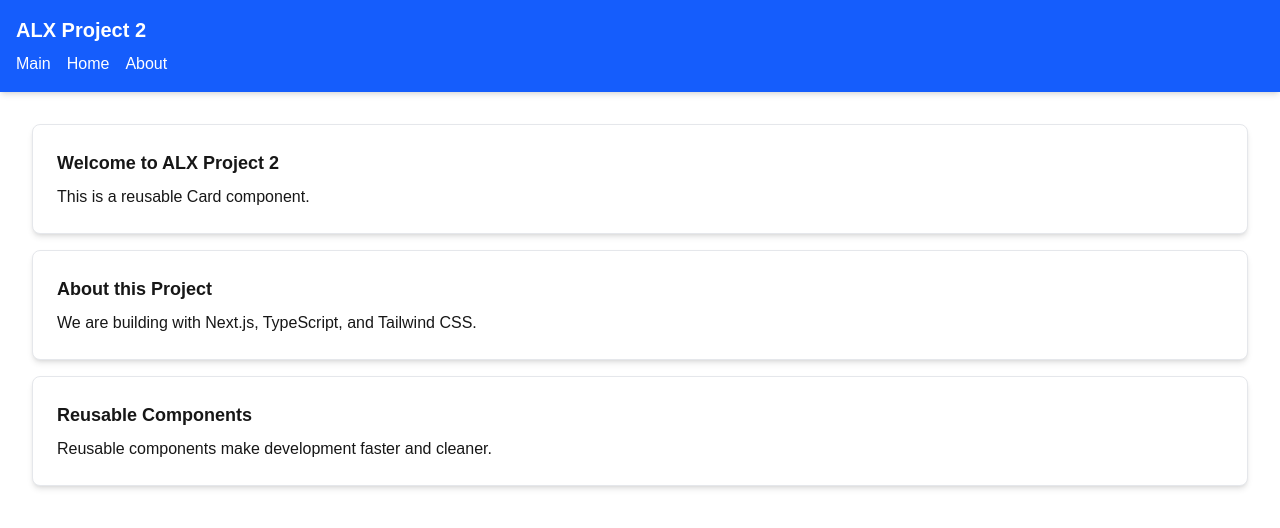
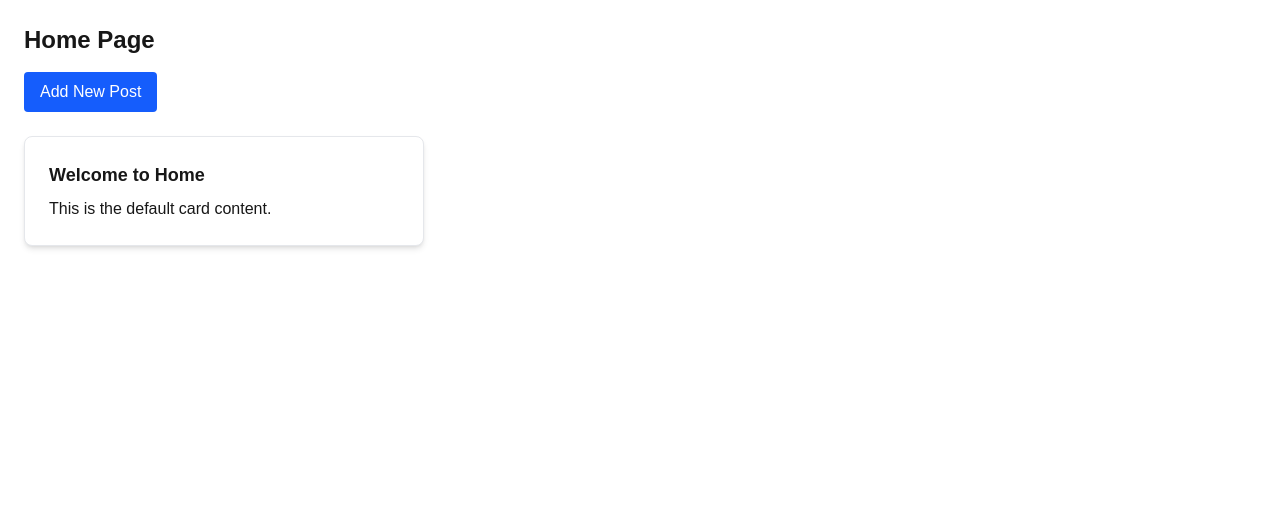
Before and after one commit to trizahc/alx-project-0x02-setup, a Next.js app in the folder alx-project-0x02/: page /home in a window 1280 px wide. Shown: the top 528 px of the page. Built offline with nearby package versions, Linux system fonts and the light colour scheme.

Commit message:
implemented a modal component

```diff
--- /dev/null
+++ b/alx-project-0x02/components/common/PostModal.tsx
@@ -0,0 +1,64 @@
+// components/common/PostModal.tsx
+import { useState } from 'react'
+
+interface PostModalProps {
+  isOpen: boolean
+  onClose: () => void
+  onSubmit: (title: string, content: string) => void
+}
+
+const PostModal = ({ isOpen, onClose, onSubmit }: PostModalProps) => {
+  const [title, setTitle] = useState('')
+  const [content, setContent] = useState('')
+
+  const handleSubmit = (e: React.FormEvent) => {
+    e.preventDefault()
+    if (!title || !content) return
+    onSubmit(title, content)
+    setTitle('')
+    setContent('')
+    onClose()
+  }
+
+  if (!isOpen) return null
+
+  return (
+    <div className="fixed inset-0 flex items-center justify-center bg-black bg-opacity-40 z-50">
+      <div className="bg-white p-6 rounded-lg shadow-lg w-[90%] max-w-md">
+        <h2 className="text-xl font-bold mb-4">Add a New Post</h2>
+        <form onSubmit={handleSubmit}>
+          <input
+            type="text"
+            placeholder="Title"
+            value={title}
+            onChange={(e) => setTitle(e.target.value)}
+            className="w-full mb-3 p-2 border rounded"
+          />
+          <textarea
+            placeholder="Content"
+            value={content}
+            onChange={(e) => setContent(e.target.value)}
+            className="w-full mb-3 p-2 border rounded"
+          />
+          <div className="flex justify-end space-x-2">
+            <button
+              type="button"
+              onClick={onClose}
+              className="px-4 py-2 bg-gray-300 rounded"
+            >
+              Cancel
+            </button>
+            <button
+              type="submit"
+              className="px-4 py-2 bg-blue-600 text-white rounded"
+            >
+              Submit
+            </button>
+          </div>
+        </form>
+      </div>
+    </div>
+  )
+}
+
+export default PostModal
--- a/alx-project-0x02/pages/home.tsx
+++ b/alx-project-0x02/pages/home.tsx
@@ -1,17 +1,40 @@
 // pages/home.tsx
-import Header from '@/components/layout/Header'
+import { useState } from 'react'
 import Card from '@/components/common/Card'
+import PostModal from '@/components/common/PostModal'
 
 const Home = () => {
+  const [cards, setCards] = useState([
+    { title: 'Welcome to Home', content: 'This is the default card content.' },
+  ])
+  const [isModalOpen, setIsModalOpen] = useState(false)
+
+  const handleAddCard = (title: string, content: string) => {
+    setCards([...cards, { title, content }])
+  }
+
   return (
-    <>
-      <Header />
-      <main className="p-8 space-y-4">
-        <Card title="Welcome to ALX Project 2" content="This is a reusable Card component." />
-        <Card title="About this Project" content="We are building with Next.js, TypeScript, and Tailwind CSS." />
-        <Card title="Reusable Components" content="Reusable components make development faster and cleaner." />
-      </main>
-    </>
+    <div className="p-6">
+      <h1 className="text-2xl font-bold mb-4">Home Page</h1>
+      <button
+        onClick={() => setIsModalOpen(true)}
+        className="mb-6 px-4 py-2 bg-blue-600 text-white rounded hover:bg-blue-700"
+      >
+        Add New Post
+      </button>
+
+      <div className="grid gap-4 md:grid-cols-2 lg:grid-cols-3">
+        {cards.map((card, index) => (
+          <Card key={index} title={card.title} content={card.content} />
+        ))}
+      </div>
+
+      <PostModal
+        isOpen={isModalOpen}
+        onClose={() => setIsModalOpen(false)}
+        onSubmit={handleAddCard}
+      />
+    </div>
   )
 }
 
```
